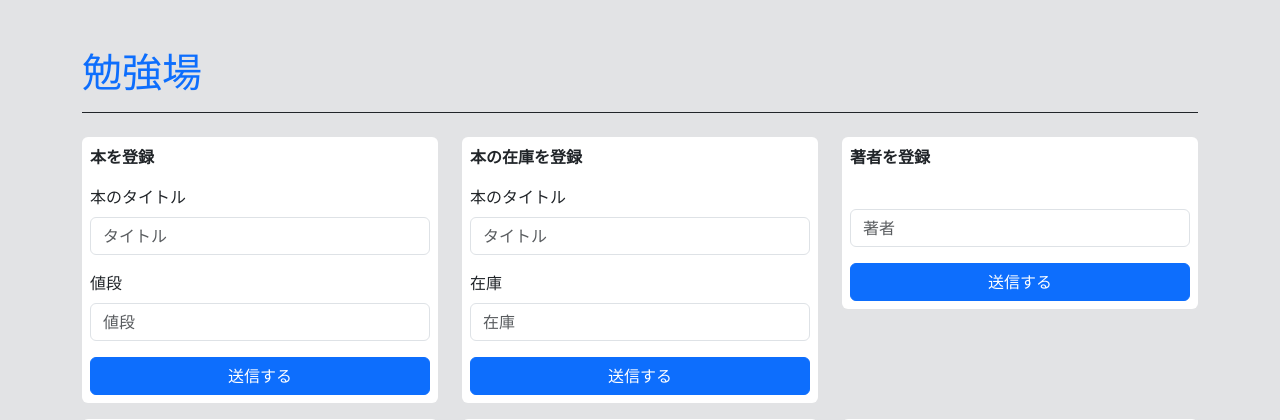
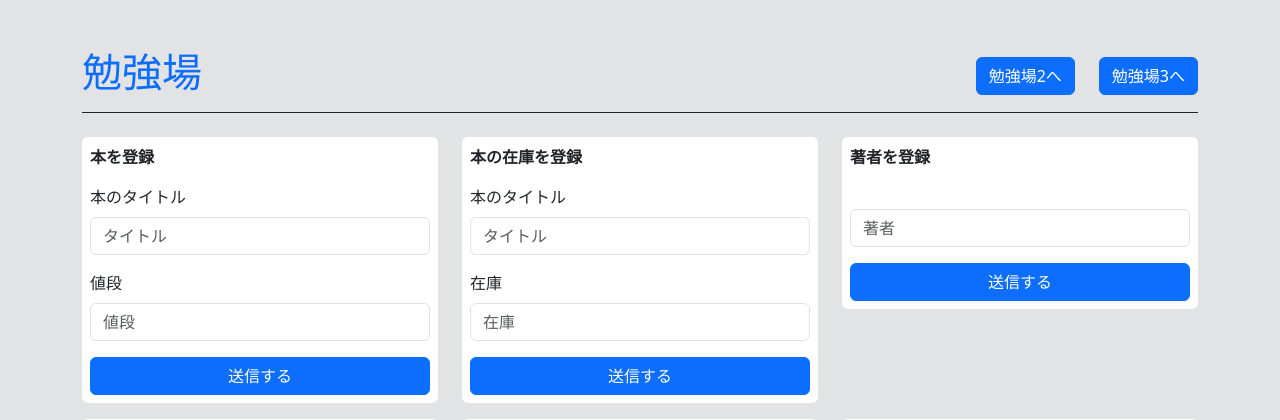
Before and after one commit to tsujiyuto-288/django, a Django app: page / in a window 1280 px wide. Shown: the top 420 px of the page. Run offline with Django 4.2, Linux system fonts and the light colour scheme.

Commit message:
新しくtest2ページ作成

```diff
--- a/practice/accounts/views.py
+++ b/practice/accounts/views.py
@@ -265,3 +265,7 @@ def book_stock_register(request):
     Book_stock.objects.create(book=book, quantity=int(book_stock))
 
     return JsonResponse({"status": "success"})
+
+
+def test2_open(request):
+    return TemplateResponse(request, "test2.html")
--- a/practice/practice/urls.py
+++ b/practice/practice/urls.py
@@ -53,4 +53,5 @@ urlpatterns = [
         accounts_views.book_stock_register,
         name="book_stock_register",
     ),
+    path("test2/", accounts_views.test2_open, name="test2_open"),
 ]
--- a/practice/templates/test.html
+++ b/practice/templates/test.html
@@ -14,8 +14,14 @@
   </head>
   <body class="bg-secondary-subtle">
     <div class="container py-5">
-      <div class="mb-4 border-bottom border-dark pb-2">
+      <div
+        class="mb-4 border-bottom border-dark pb-2 d-flex justify-content-between align-items-center"
+      >
         <h1 class="text-primary">勉強場</h1>
+        <div class="d-flex gap-4">
+          <button class="btn btn-primary" id="study_dojo_2">勉強場2へ</button>
+          <button class="btn btn-primary" id="study_dojo_3">勉強場3へ</button>
+        </div>
       </div>
       <div class="row">
         <div class="col-md-4">
@@ -686,5 +692,11 @@
         }
       });
     });
+
+    // ==== 他ページに遷移 ===
+    $("#study_dojo_2").on("click", function () {
+      console.log("ああああかかかっかか");
+      window.location.href = "{% url 'test2_open' %}";
+    });
   });
 </script>
```
Also changed, not shown: practice/templates/test2.html (added, +12 -0 lines).
